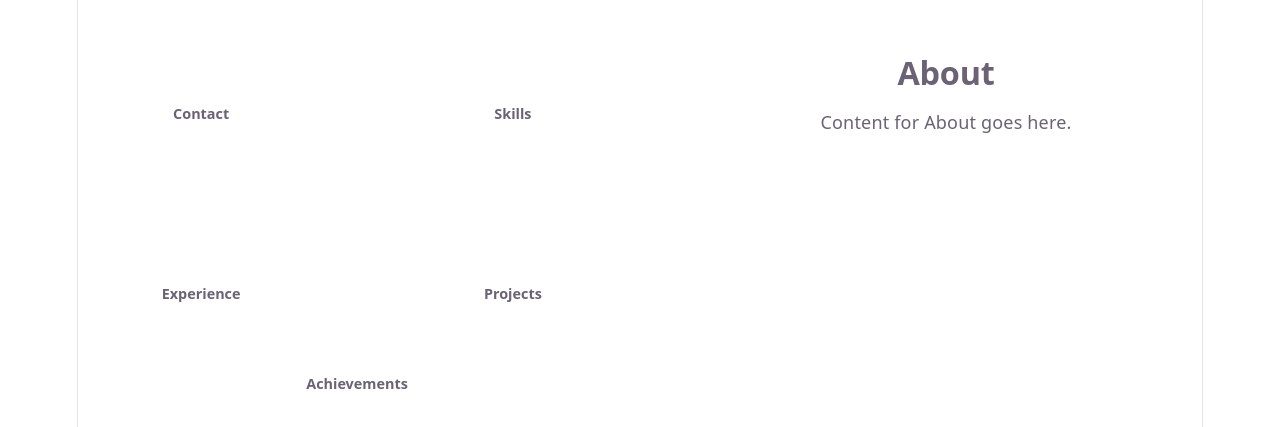
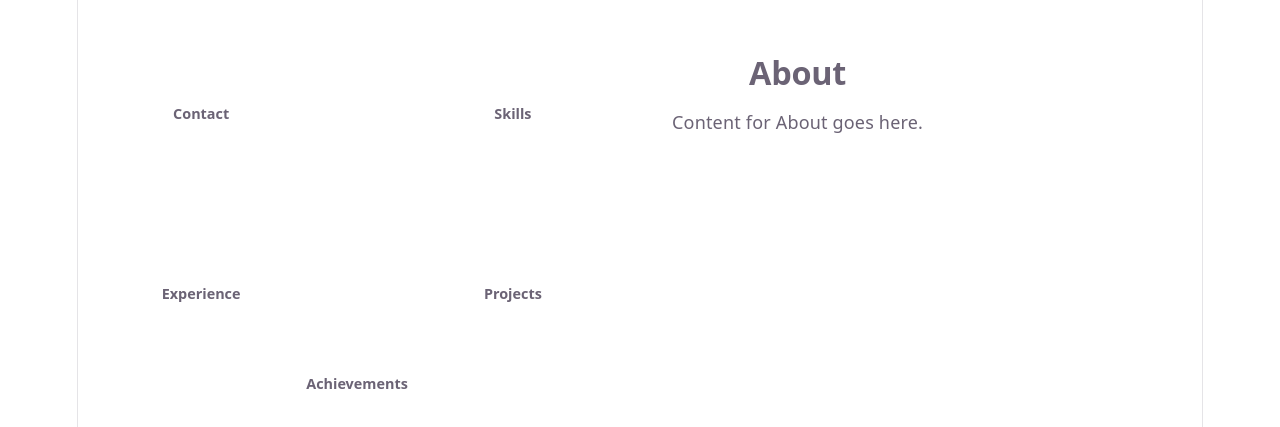
Before and after one commit to YashRaut24/Portfolio, a React (Vite) app in the folder frontend/my-app/: page /explore in a window 1280 px wide. Shown: the part 251-678 px from the top of the page. Built offline with nearby package versions, Linux system fonts and the light colour scheme.

Commit message:
Added fade in and content switch animations to hub

```diff
--- a/frontend/my-app/src/components/CircularHub/CircularHub.jsx
+++ b/frontend/my-app/src/components/CircularHub/CircularHub.jsx
@@ -1,4 +1,5 @@
 import { useState } from 'react';
+import { motion, AnimatePresence } from 'framer-motion';
 import Node from './Node';
 import ContentPanel from './ContentPanel';
 import { hubNodesData } from '../../data/hubNodes';
@@ -13,7 +14,12 @@ function CircularHub() {
   const activeNode = hubNodesData.find((node) => node.id === activeNodeId);
 
   return (
-    <div className="hub-container">
+    <motion.div
+      className="hub-container"
+      initial={{ opacity: 0 }}
+      animate={{ opacity: 1 }}
+      transition={{ duration: 0.5 }}
+    >
       <div className="hub-circle-wrapper">
         <div className="hub-circle">
           {hubNodesData.map((node, index) => {
@@ -31,8 +37,18 @@ function CircularHub() {
           })}
         </div>
       </div>
-      <ContentPanel activeNode={activeNode} />
-    </div>
+      <AnimatePresence mode="wait">
+        <motion.div
+          key={activeNodeId}
+          initial={{ opacity: 0, y: 15 }}
+          animate={{ opacity: 1, y: 0 }}
+          exit={{ opacity: 0, y: -15 }}
+          transition={{ duration: 0.3 }}
+        >
+          <ContentPanel activeNode={activeNode} />
+        </motion.div>
+      </AnimatePresence>
+    </motion.div>
   );
 }
 
```
